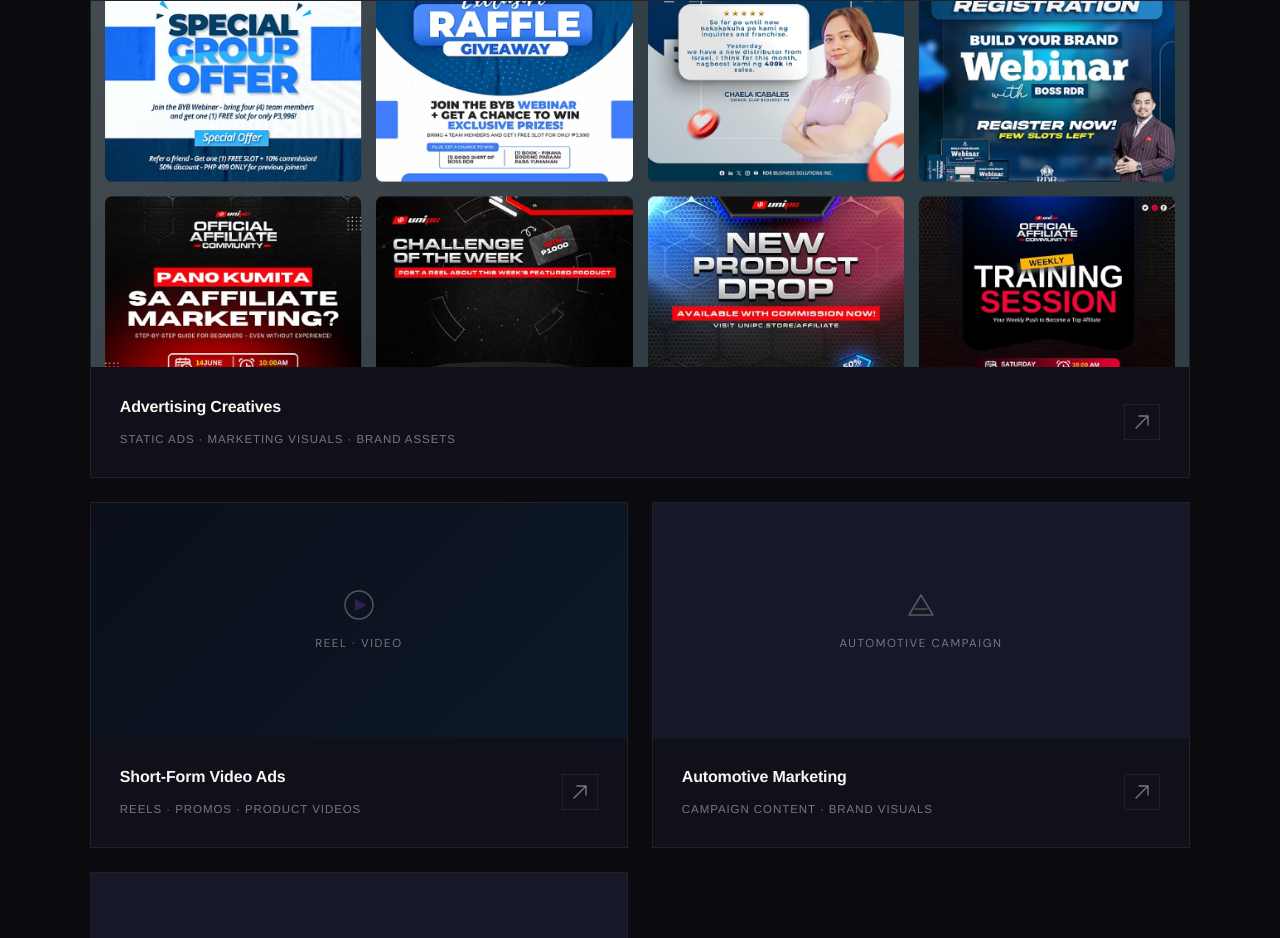
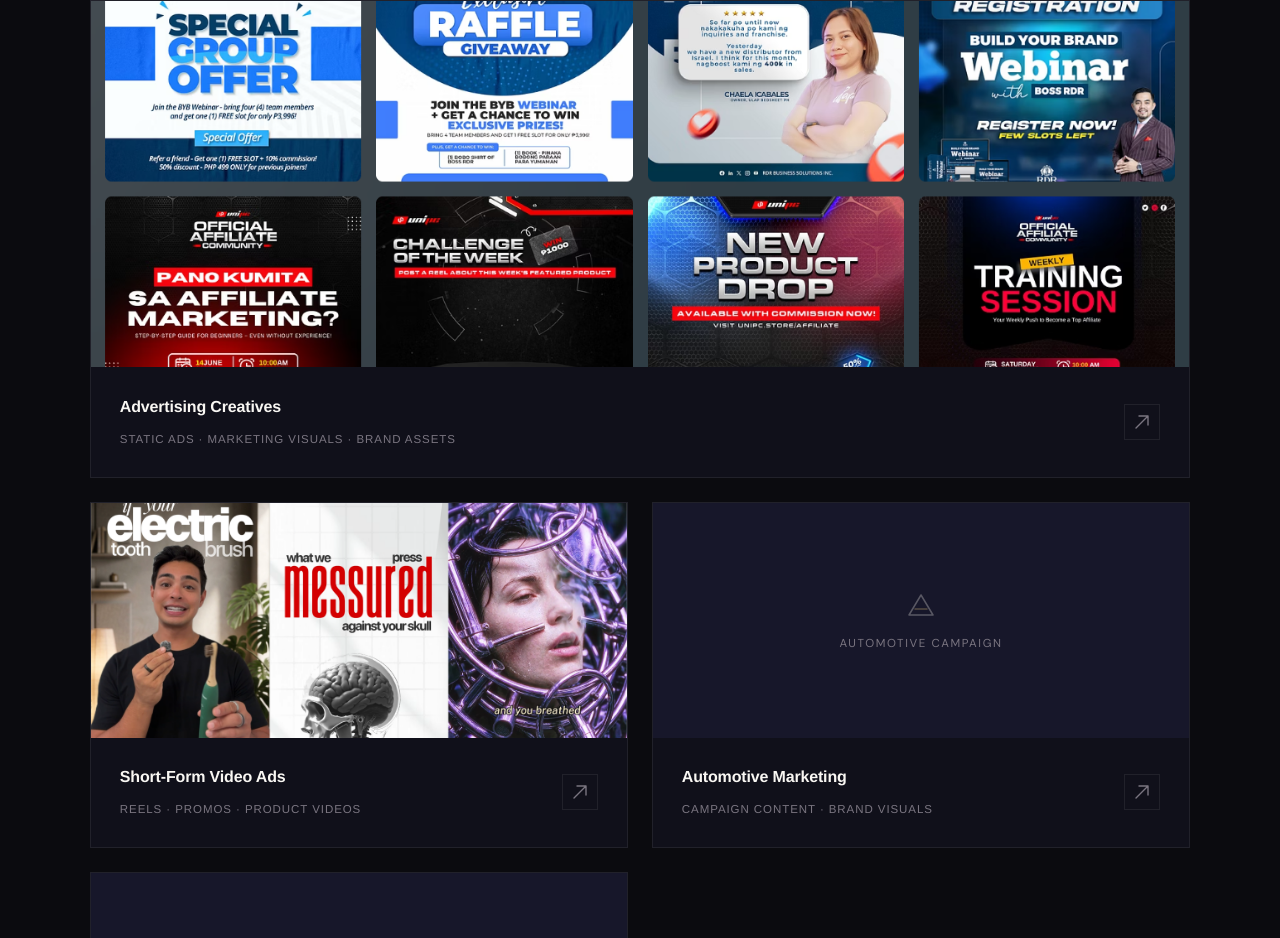
Before and after one commit to izzklod/janclaudsarmen, a plain HTML site: page index.html in a window 1280 px wide. Shown: the part 3879-4817 px from the top of the page. Drawn offline with Linux system fonts and the light colour scheme.

Commit message:
Update index.html

```diff
--- a/index.html
+++ b/index.html
@@ -974,16 +974,13 @@
           <div class="skills-list">
             <span class="skill-pill">Photoshop</span>
             <span class="skill-pill">Illustrator</span>
-            <span class="skill-pill">After Effects</span>
-            <span class="skill-pill">Blender</span>
             <span class="skill-pill">Canva</span>
           </div>
 
           <h3 style="margin-top:2rem;">Video Editing</h3>
           <div class="skills-list">
-            <span class="skill-pill">DaVinci Resolve</span>
+            <span class="skill-pill">Blender</span>
             <span class="skill-pill">CapCut</span>
-            <span class="skill-pill">Premiere Pro</span>
           </div>
         </div>
 
@@ -1034,14 +1031,7 @@
         </a>
 
         <div class="work-card" onclick="openVideoModal()" style="cursor:pointer;">
-          <div class="work-thumb">
-            <div class="work-thumb-inner">
-              <svg width="36" height="36" viewBox="0 0 36 36" fill="none">
-                <circle cx="18" cy="18" r="14" stroke="#f0ede8" stroke-width="1.5"/>
-                <path d="M14 12L26 18L14 24V12Z" fill="#a855f7" opacity="0.7"/>
-              </svg>
-              <span class="work-thumb-label">Reel · Video</span>
-            </div>
+          <div class="work-thumb" style="background: url('ReelsThumbnail.png') center/cover no-repeat;">
           </div>
           <div class="work-info">
             <div class="work-info-left">
```
